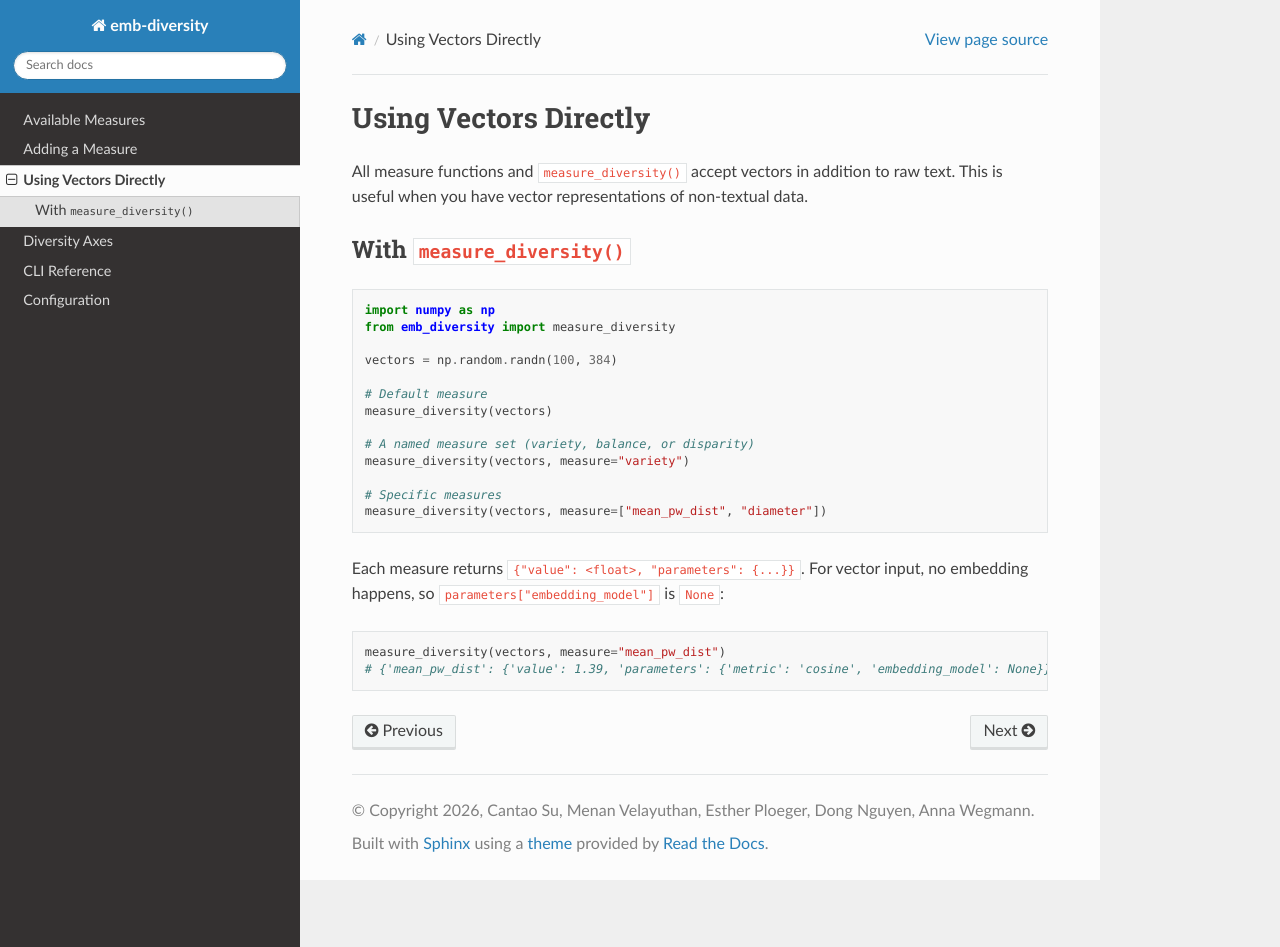
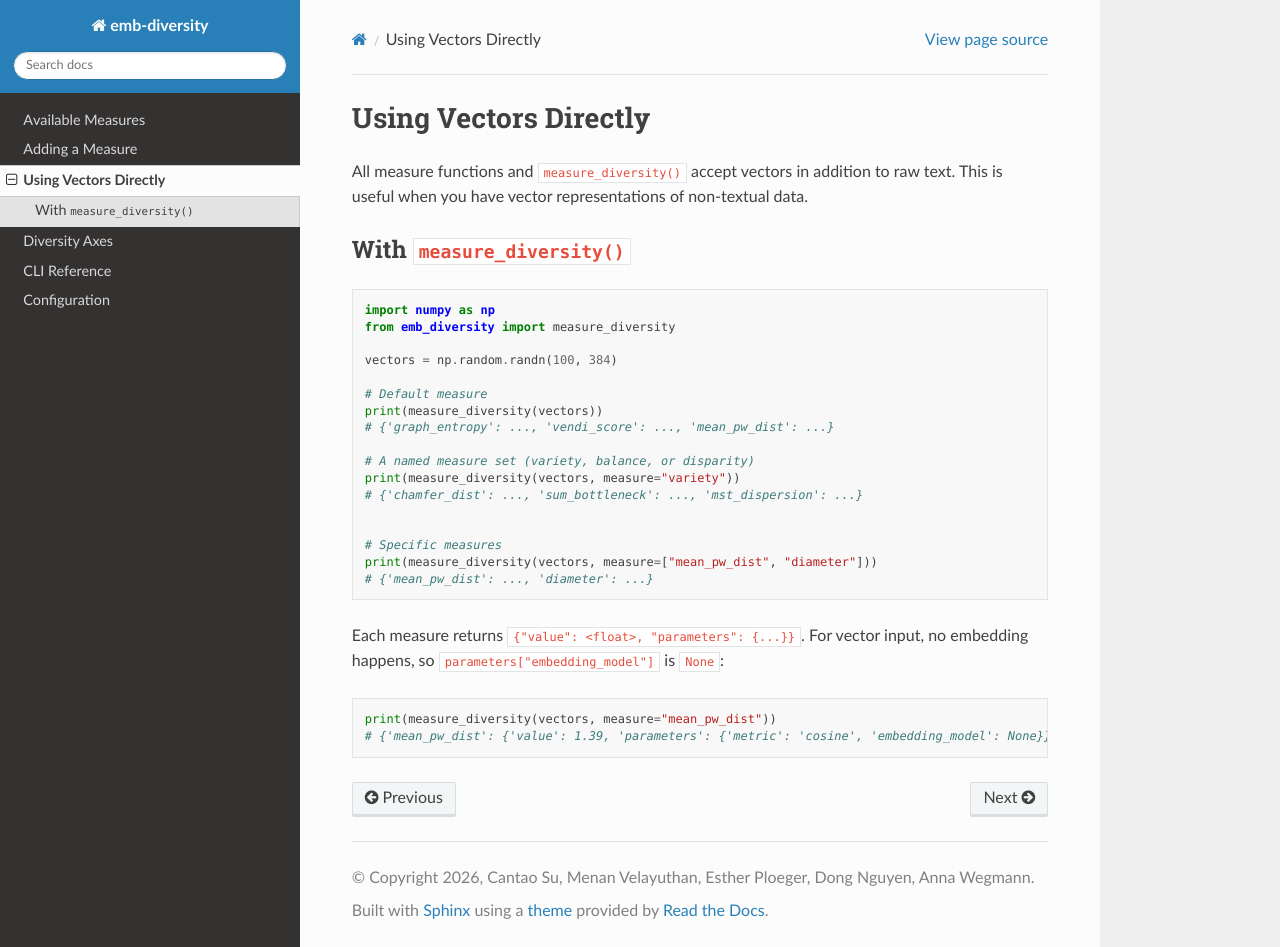
Before and after one commit to nlpsoc/emb-diversity, a Sphinx documentation site: the page built from docs/source/user-guide/vectors.md, in a window 1280 px wide and 947 px high. Built offline with Sphinx 7.4.7 and the Read the Docs theme 3.1.0, drawn with Linux system fonts in a browser that asks for light colours; pages that are not in the unit, such as notebooks, are missing from menus.

Commit message:
- print statements for vectors

````diff
--- a/docs/source/user-guide/vectors.md
+++ b/docs/source/user-guide/vectors.md
@@ -13,19 +13,23 @@ from emb_diversity import measure_diversity
 vectors = np.random.randn(100, 384)
 
 # Default measure
-measure_diversity(vectors)
+print(measure_diversity(vectors))
+# {'graph_entropy': ..., 'vendi_score': ..., 'mean_pw_dist': ...}
 
 # A named measure set (variety, balance, or disparity)
-measure_diversity(vectors, measure="variety")
+print(measure_diversity(vectors, measure="variety"))
+# {'chamfer_dist': ..., 'sum_bottleneck': ..., 'mst_dispersion': ...}
+
 
 # Specific measures
-measure_diversity(vectors, measure=["mean_pw_dist", "diameter"])
+print(measure_diversity(vectors, measure=["mean_pw_dist", "diameter"]))
+# {'mean_pw_dist': ..., 'diameter': ...}
 ```
 
 Each measure returns `{"value": <float>, "parameters": {...}}`. For vector input,
 no embedding happens, so `parameters["embedding_model"]` is `None`:
 
 ```python
-measure_diversity(vectors, measure="mean_pw_dist")
+print(measure_diversity(vectors, measure="mean_pw_dist"))
 # {'mean_pw_dist': {'value': 1.39, 'parameters': {'metric': 'cosine', 'embedding_model': None}}}
 ```
````
